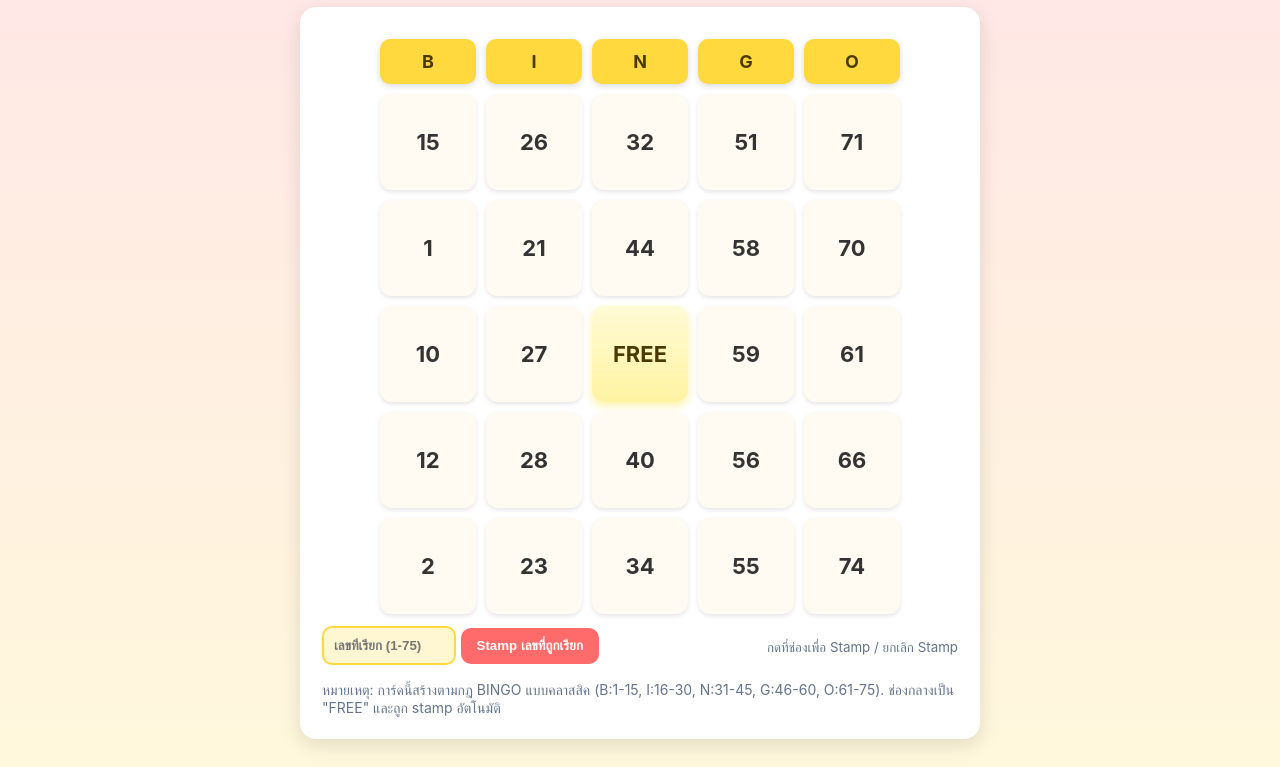
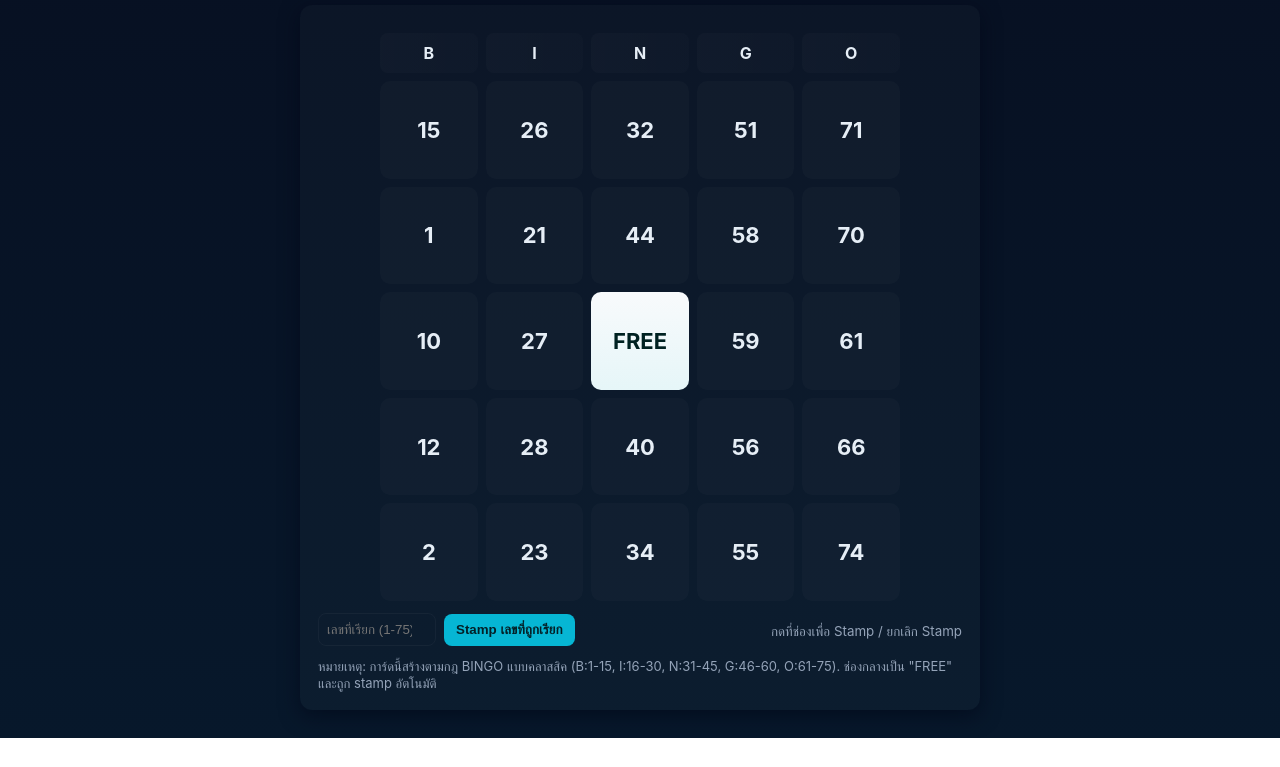
Before and after one commit to pphuris/Bingo-Game, a plain HTML site: page index.html in a window 1280 px wide. Shown: the part 75-842 px from the top of the page. After the commit the page ends 813 px from the top, so only its background shows below. Drawn offline with Linux system fonts and the light colour scheme.

Commit message:
Update index.html

```diff
--- a/index.html
+++ b/index.html
@@ -5,83 +5,27 @@
   <meta name="viewport" content="width=device-width,initial-scale=1" />
   <title>Bingo Card 5x5</title>
   <style>
-     :root{
-      --bg:#fef9f5;
-      --card:#ffffff;
-      --accent:#ff6b6b;
-      --accent2:#ffd93d;
-      --muted:#64748b;
-      --cell-bg:#fffbf2;
-      --cell-stamp:#ffe27a;
-      --cell-stamp-text:#4a3900;
-    }
-    body{
-      font-family:Inter,system-ui,Segoe UI,Arial;
-      min-height:100vh;margin:0;
-      display:flex;align-items:center;justify-content:center;
-      background:linear-gradient(180deg,#ffe6e6 0%, #fff8dc 100%);
-      color:#333;
-    }
+    :root{--bg:#0f1724;--card:#0b1220;--accent:#06b6d4;--muted:#94a3b8}
+    body{font-family:Inter,system-ui,Segoe UI,Arial;min-height:100vh;margin:0;display:flex;align-items:center;justify-content:center;background:linear-gradient(180deg,#071022 0%, #07182b 100%);color:#e6eef6}
     .app{width:100%;max-width:680px;padding:28px}
     header{display:flex;gap:12px;align-items:center;justify-content:space-between;margin-bottom:18px}
-    h1{font-size:22px;margin:0;color:#ff4d4d}
-    button{
-      background:var(--accent);
-      border:0;color:#fff;padding:10px 16px;
-      border-radius:10px;cursor:pointer;font-weight:600;
-      transition:transform .15s, background .15s;
-    }
-    button:hover{transform:translateY(-2px);background:#ff5252}
-    button:active{transform:scale(.96)}
-    button.secondary{background:var(--accent2);color:#3c2f00}
-
-    .card{
-      background:var(--card);
-      padding:22px;border-radius:16px;
-      box-shadow:0 6px 20px rgba(0,0,0,0.12);
-    }
-
-    .board{display:grid;grid-template-columns:repeat(5,1fr);gap:10px;max-width:520px;margin:10px auto}
-    .col-head{
-      background:var(--accent2);
-      text-align:center;padding:12px 6px;border-radius:10px;
-      font-weight:700;color:#4a3900;font-size:18px;
-      box-shadow:0 2px 6px rgba(0,0,0,0.15);
-    }
-    .cell{
-      background:var(--cell-bg);
-      aspect-ratio:1/1;
-      display:flex;align-items:center;justify-content:center;
-      border-radius:12px;font-size:22px;font-weight:700;
-      cursor:pointer;user-select:none;
-      transition:transform .12s, background .2s, box-shadow .2s;
-      box-shadow:0 2px 4px rgba(0,0,0,0.1);
-    }
-    .cell:hover{transform:translateY(-3px);box-shadow:0 4px 10px rgba(0,0,0,0.18)}
-    .cell:active{transform:scale(.96)}
-
-    .cell.stamped{
-      background:var(--cell-stamp);
-      color:var(--cell-stamp-text);
-      box-shadow:0 4px 10px rgba(255,214,0,0.4);
-      text-decoration:line-through;
-    }
-
-    .cell.free{
-      background:linear-gradient(180deg,#fffbd5,#fff3a2);
-      color:#4a3900;cursor:default;text-decoration:none;
-      box-shadow:0 4px 10px rgba(255,214,0,0.35);
-    }
-
+    h1{font-size:20px;margin:0}
+    .controls{display:flex;gap:8px;align-items:center}
+    button{background:var(--accent);border:0;color:#042027;padding:8px 12px;border-radius:8px;cursor:pointer;font-weight:600}
+    button.secondary{background:transparent;border:1px solid rgba(255,255,255,0.06);color:var(--muted)}
+    .card{background:rgba(255,255,255,0.02);padding:18px;border-radius:12px;box-shadow:0 6px 20px rgba(2,6,23,0.6)}
+    .board{display:grid;grid-template-columns:repeat(5,1fr);gap:8px;max-width:520px;margin:10px auto}
+    .col-head{background:linear-gradient(90deg,rgba(255,255,255,0.02),rgba(255,255,255,0.01));text-align:center;padding:10px 6px;border-radius:8px;font-weight:700}
+    .cell{background:rgba(255,255,255,0.02);aspect-ratio:1/1;display:flex;align-items:center;justify-content:center;border-radius:10px;font-size:22px;font-weight:700;cursor:pointer;user-select:none;transition:transform .12s,background .12s}
+    .cell:active{transform:scale(.98)}
+    .cell.stamped{background:linear-gradient(180deg, rgba(6,182,212,0.16), rgba(6,182,212,0.08));color:#022;text-decoration:line-through}
+    .cell.free{background:linear-gradient(180deg,#f8fafc, #e6f6f8);color:#022;cursor:default;text-decoration:none}
     .actions{display:flex;gap:10px;align-items:center;margin-top:12px}
-    input[type="number"]{
-      width:110px;padding:10px;border-radius:10px;
-      border:2px solid #ffd93d;background:#fff7d1;color:#3a2f00;
-      font-weight:600;
-    }
+    .search{display:flex;gap:8px;align-items:center}
+    input[type="number"]{width:100px;padding:8px;border-radius:8px;border:1px solid rgba(255,255,255,0.04);background:transparent;color:inherit}
     small{color:var(--muted)}
-    footer{margin-top:16px;color:var(--muted);font-size:14px}
-    @media (max-width:600px){.board{gap:8px} .cell{font-size:18px}}
+    footer{margin-top:12px;color:var(--muted);font-size:13px}
+    @media (max-width:600px){.board{gap:6px} .cell{font-size:18px}}
   </style>
 </head>
 <body>
```
